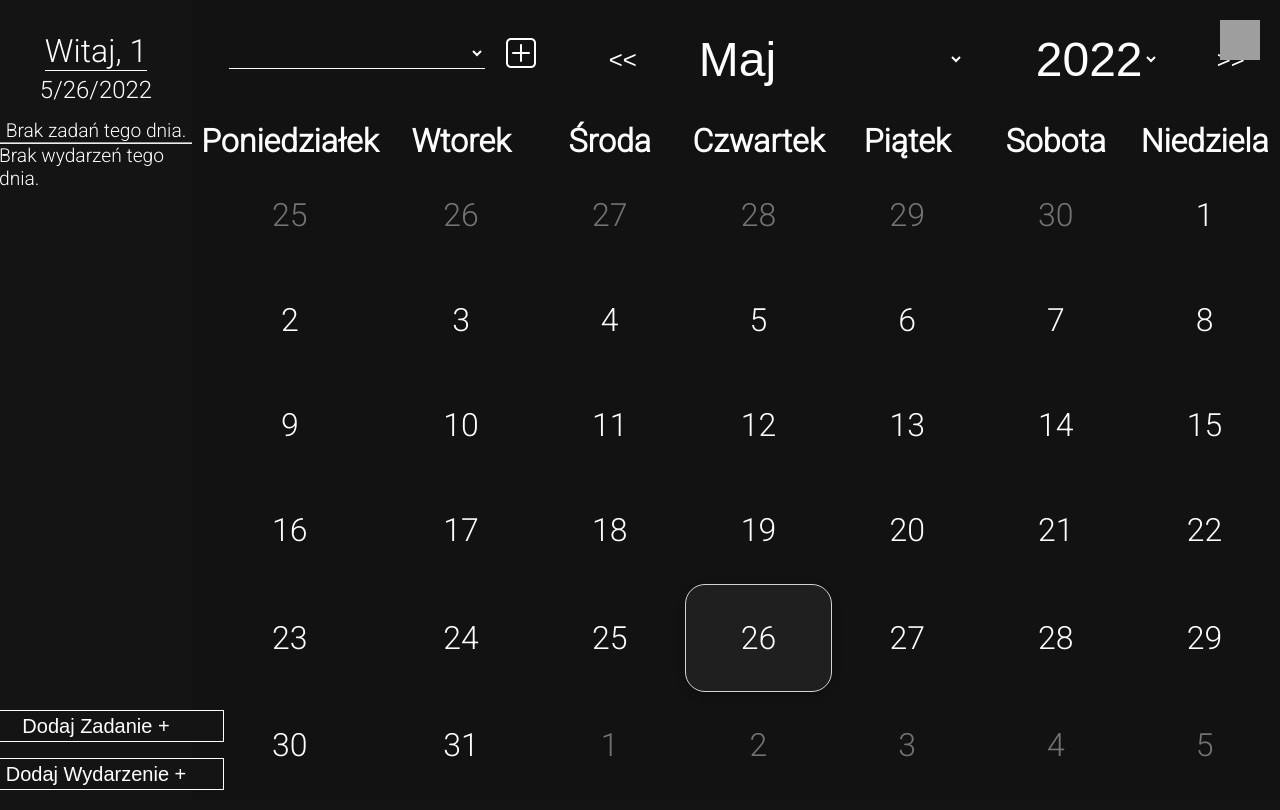
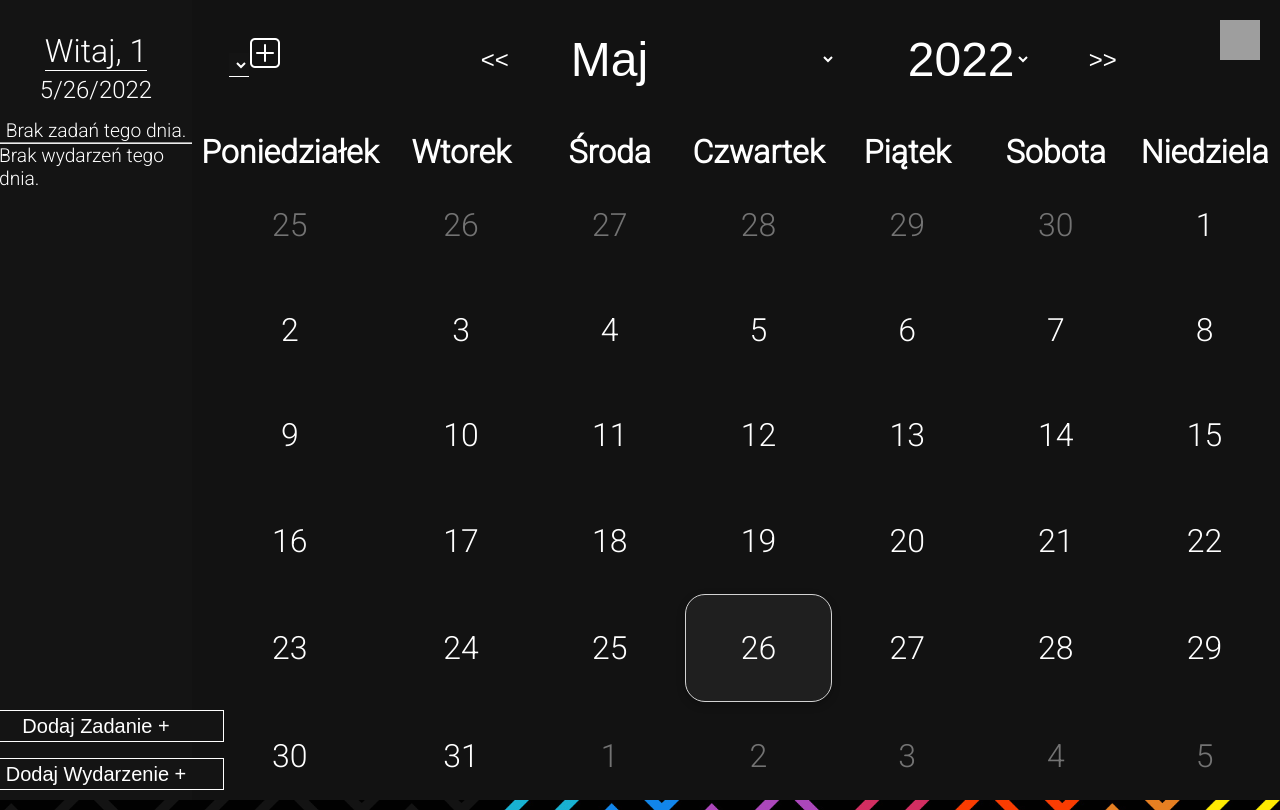
Before and after one commit to frankos6/blanciorgancior, a PHP site: page /kalendarzbgt/index.php in a window 1280 px wide. Run offline with PHP 8.4, Linux system fonts and the light colour scheme; the visitor is signed in with stand-in values (Sample User, id 1); data that the repository does not hold is empty; grey boxes are pictures that could not be loaded.

Commit message:
worikng??? :pray:

```diff
--- a/index.html
+++ b/index.html
@@ -36,8 +36,8 @@
         allowfullscreen></iframe>
     </div>
     <h2 class="divider dividertext"> <a href="./team.html" title="Ale czy na pewno ..?">DOWIEDZ SIĘ WIĘCEJ</a></h2>
-    <!--<br />
-    <h2 class="divider dividertext"> <a href="./kalendarzbgt/index.php">Kalendarz BGT</a> </h2>-->
+    <br />
+    <h2 class="divider dividertext"> <a href="./kalendarzbgt/index.php">Kalendarz BGT</a> </h2>
     <div class="footer">
         Copyright © Blancior Gancior 2021-2022 | <a id="kontakt" href="mailto:kontakt@blanciorgancior.pl">Kontakt</a> | <a id="zmiany" href="https://github.com/frankos6/blanciorgancior/issues/new/choose" target="_blank">Zaproponuj zmiany</a>
     </div>
--- a/kalendarzbgt/index.php
+++ b/kalendarzbgt/index.php
@@ -38,7 +38,7 @@
         <div class="rightside">
             <h3 class="card-header" id="monthAndYear"></h3>
             <div class="abcd">
-                    <select name="kalendarz" id="kalendarz" class="index-select" class="form-select" >
+                    <select name="kalendarz" id="kalendarz" class="index-select form-select" >
 
             </select>
             <img class="add-calendar-img" src="/kalendarzbgt/Images/plus-icon.png" onclick="addCalendarForm()" alt="Add icon">
@@ -129,7 +129,7 @@
         </div>
     </div>
     <div class="options-menu" id="options-menu">
-        <div class="overlay" class="w3-container w3-center w3-animate-top">
+        <div class="overlay w3-container w3-center w3-animate-top">
             <iframe id="iframe" src="" width="100%" height="100%"></iframe>
             <button class="login-form-button" id="important" onclick="off()" id="temp"><span>Anuluj</span></button>
         </div>
--- a/test.php
+++ b/test.php
@@ -1,3 +1,2 @@
 <?php
 	phpinfo();
-?>
```
